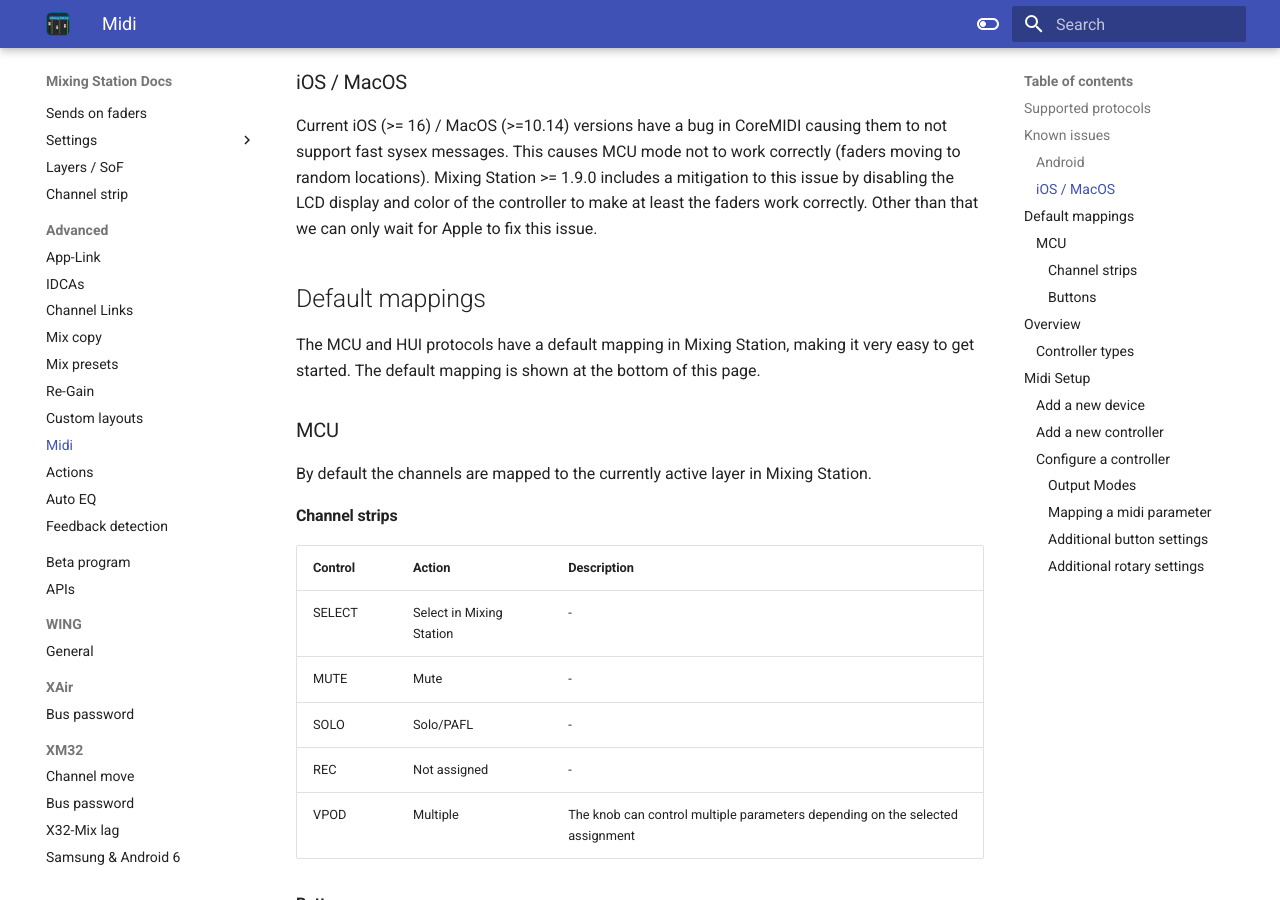
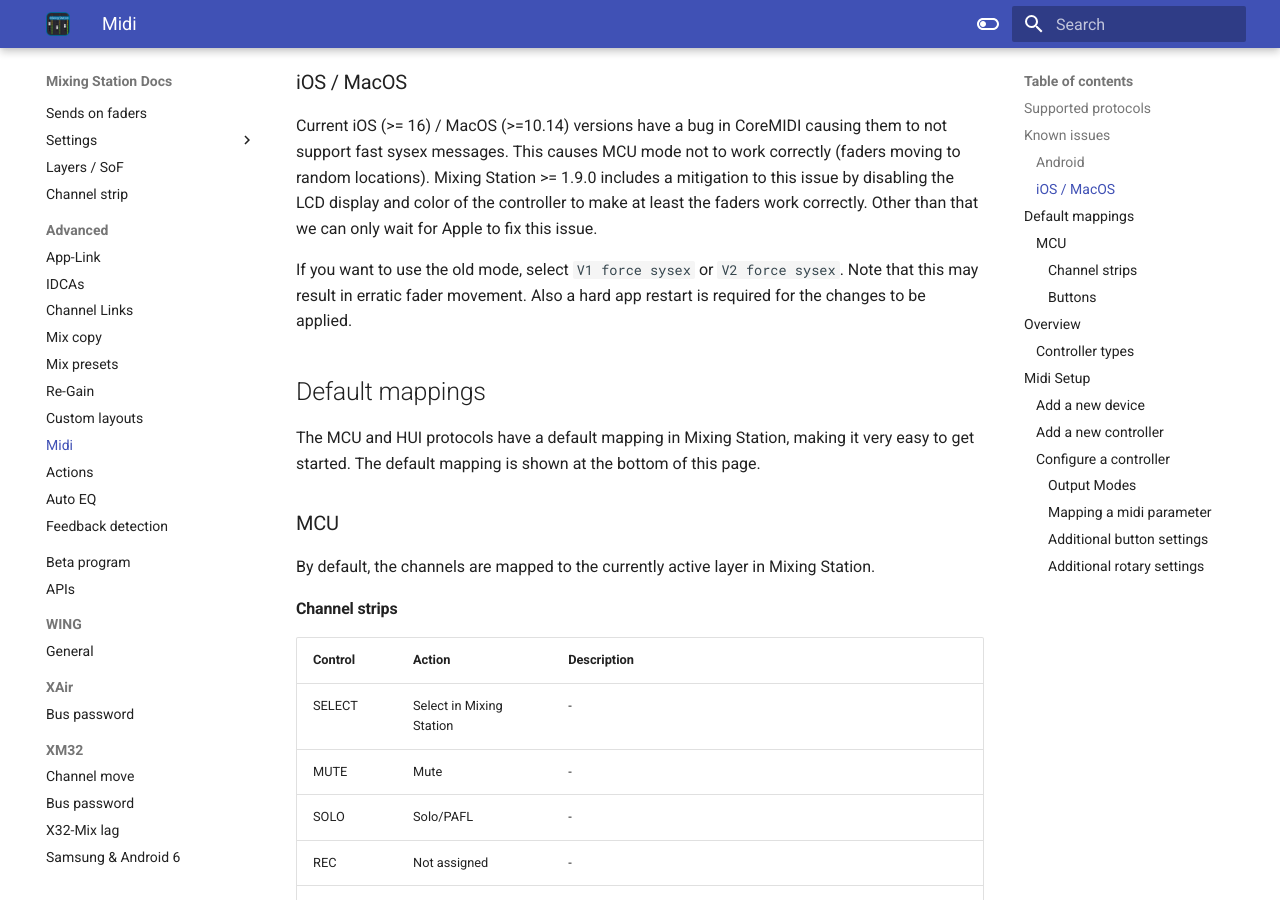
Before and after one commit to davidgiga1993/mixing-station-docs, an MkDocs documentation site: the page built from docs/midi.md, in a window 1280 px wide and 900 px high, scrolled down 689 px. Built offline with MkDocs 1.6.1 and Material for MkDocs 9.7.7, drawn with Linux system fonts in a browser that asks for light colours.

```diff
--- a/docs/midi.md
+++ b/docs/midi.md
@@ -19,12 +19,15 @@ Current iOS (>= 16) / MacOS (>=10.14) versions have a bug in CoreMIDI causing th
 Mixing Station >= 1.9.0 includes a mitigation to this issue by disabling the LCD display and color of the controller to make at least the faders work correctly.
 Other than that we can only wait for Apple to fix this issue.
 
+If you want to use the old mode, select `V1 force sysex` or `V2 force sysex`. Note that this may result in erratic fader movement.
+Also a hard app restart is required for the changes to be applied.
+
 ## Default mappings
 The MCU and HUI protocols have a default mapping in Mixing Station, making it very easy to get started.
 The default mapping is shown at the bottom of this page.
 
 ### MCU
-By default the channels are mapped to the currently active layer in Mixing Station.
+By default, the channels are mapped to the currently active layer in Mixing Station.
 
 #### Channel strips
 | Control | Action | Description |
```
Also changed, not shown: docs/xair/bus-password.md (+1 -1 lines), docs/xm32/bus-password.md (+1 -1 lines).
